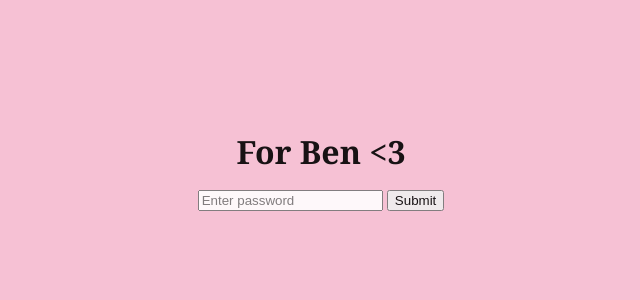
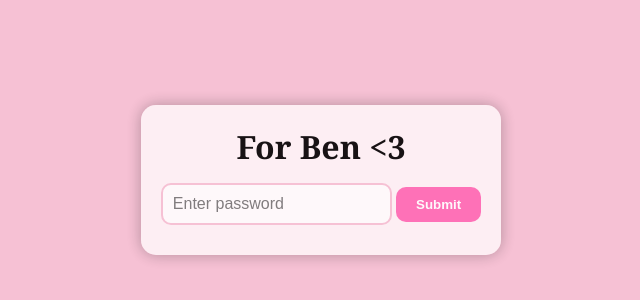
Before and after one commit to ForstRBLX/BenHasMyHeart, a plain HTML site: page index.html in a window 1280 px wide. Shown: the part 220-520 px from the top of the page, without its empty margins (319-959 px from the left). Drawn offline with Linux system fonts and the light colour scheme.

Commit message:
Update index.html

```diff
--- a/index.html
+++ b/index.html
@@ -20,21 +20,52 @@
             color: black;
             text-align: center;
             opacity: 0.9;
+            overflow: hidden;
         }
         h1 {
             font-size: 3em;
             font-weight: bold;
+            margin: 0;
         }
         .hidden {
             display: none;
         }
         .password-container {
-            margin-bottom: 20px;
+            background: rgba(255, 255, 255, 0.8); /* Slightly opaque white background */
+            padding: 20px;
+            border-radius: 15px;
+            box-shadow: 0 0 15px rgba(0, 0, 0, 0.3);
+            text-align: center;
         }
         .password-title {
             font-size: 2em;
             font-weight: bold;
             margin-bottom: 15px;
+        }
+        input[type="password"] {
+            padding: 10px;
+            border: 2px solid #f6c1d4;
+            border-radius: 10px;
+            font-size: 1em;
+            margin-bottom: 10px;
+        }
+        button {
+            padding: 10px 20px;
+            border: none;
+            border-radius: 10px;
+            background-color: #ff69b4; /* Hot pink */
+            color: white;
+            font-weight: bold;
+            cursor: pointer;
+            transition: background-color 0.3s;
+        }
+        button:hover {
+            background-color: #ff1493; /* Deeper pink */
+        }
+        .message {
+            font-size: 1.2em;
+            margin-top: 20px;
+            line-height: 1.5;
         }
     </style>
     <title>Tom & Ben</title>
@@ -47,7 +78,8 @@
         <p id="errorMessage" class="hidden">Incorrect password. Please try again.</p>
     </div>
     <div id="content" class="hidden">
-        <h1>Tom &lt;3 Ben 4ever</h1>
+        <h1>I love you Ben,</h1>
+        <p class="message">You mean the world to me and when you feel down, open this website and just remember I always love you. You mean the world to me, and we will have an amazing future together 💗💗 xx</p>
     </div>
 
     <script>
```
